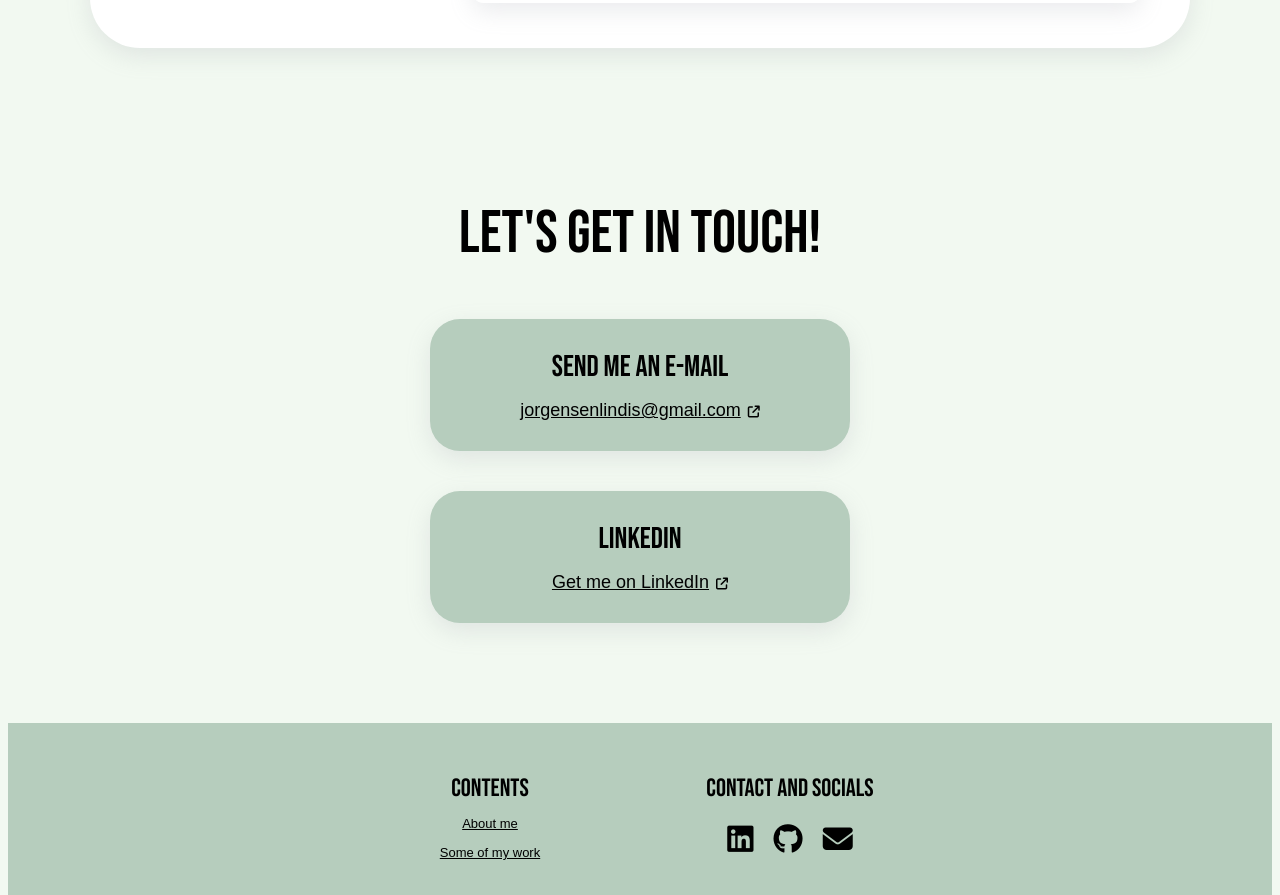
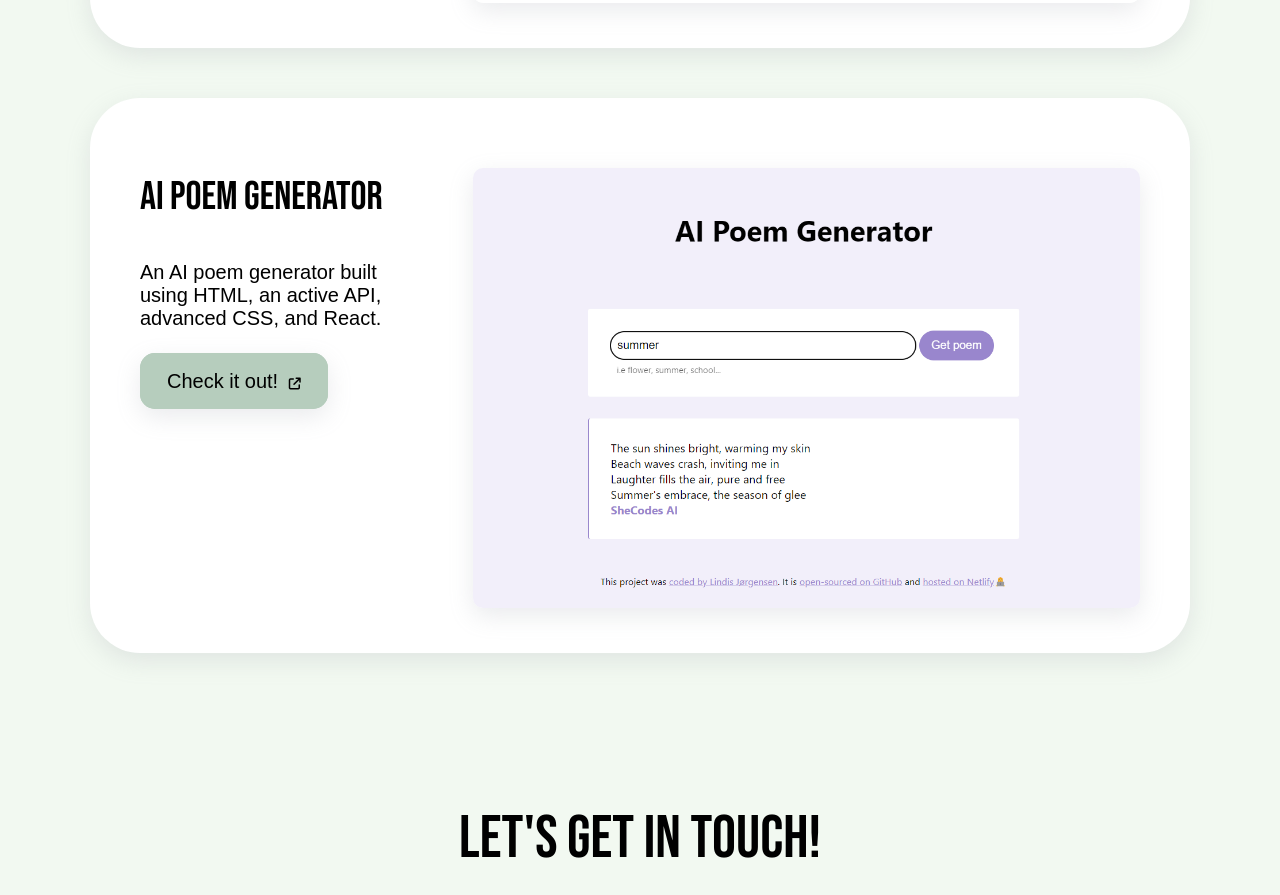
Before and after one commit to lindijor/portfolio, a React (Create React App) app: page / in a window 1280 px wide. Shown: the part 2657-3552 px from the top of the page. Built offline with nearby package versions, Linux system fonts and the light colour scheme.

Commit message:
Added poem generator to work section

```diff
--- a/src/Work.js
+++ b/src/Work.js
@@ -2,6 +2,7 @@ import React from "react";
 import "./Work.css";
 import dictionary from "./dictionary.png";
 import weather from "./weather-app.png";
+import poem from "./poem.png";
 
 export default function Work() {
   return (
@@ -46,6 +47,26 @@ export default function Work() {
           <img src={dictionary} alt="dictionary" />
         </div>
       </div>
+      <div className="work-section">
+        <div>
+          <h3>AI poem generator</h3>
+          <p>
+            An AI poem generator built using HTML, an active API, advanced CSS,
+            and React.
+          </p>
+          <a
+            href="https://your-ai-poem-generator.netlify.app/"
+            className="btn"
+            target="_blank"
+            rel="noreferrer"
+          >
+            Check it out! <i class="fa-solid fa-arrow-up-right-from-square"></i>
+          </a>
+        </div>
+        <div className="image">
+          <img src={poem} alt="poem generator" />
+        </div>
+      </div>
     </div>
   );
 }
```
Also changed, not shown: src/poem.png (added).
